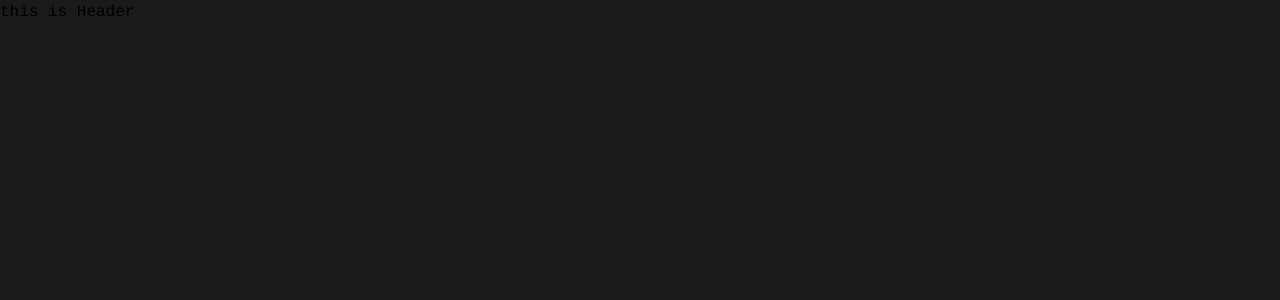
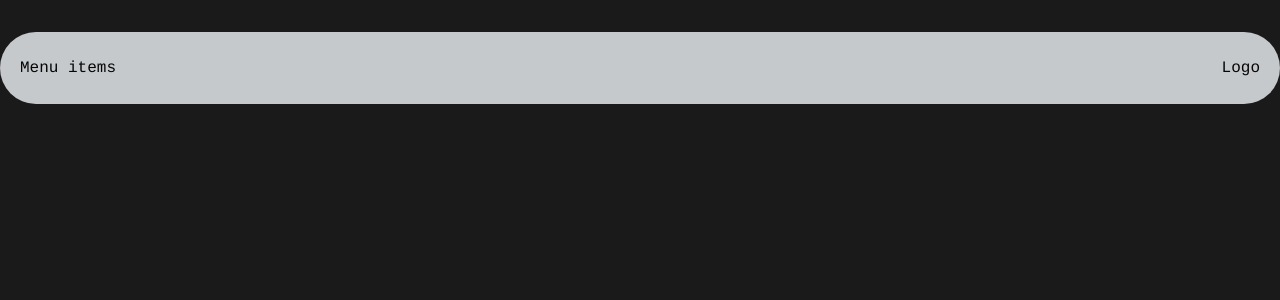
Before and after one commit to hamid19471/lanocare-store, a React (Vite) app: page / in a window 1280 px wide. Shown: the top 300 px of the page. Built offline with nearby package versions, Linux system fonts and the light colour scheme.

Commit message:
Update: add some HTML and style for header

```diff
--- a/src/layout/Header/Header.jsx
+++ b/src/layout/Header/Header.jsx
@@ -1,4 +1,11 @@
 const Header = () => {
-  return <div>this is Header</div>;
+  return (
+    <header className="container">
+      <div className="bg-slate-100 w-full rounded-full opacity-80 flex items-center justify-between py-6 px-5 mt-8">
+        <div>Menu items</div>
+        <div>Logo</div>
+      </div>
+    </header>
+  );
 };
 export default Header;
```
